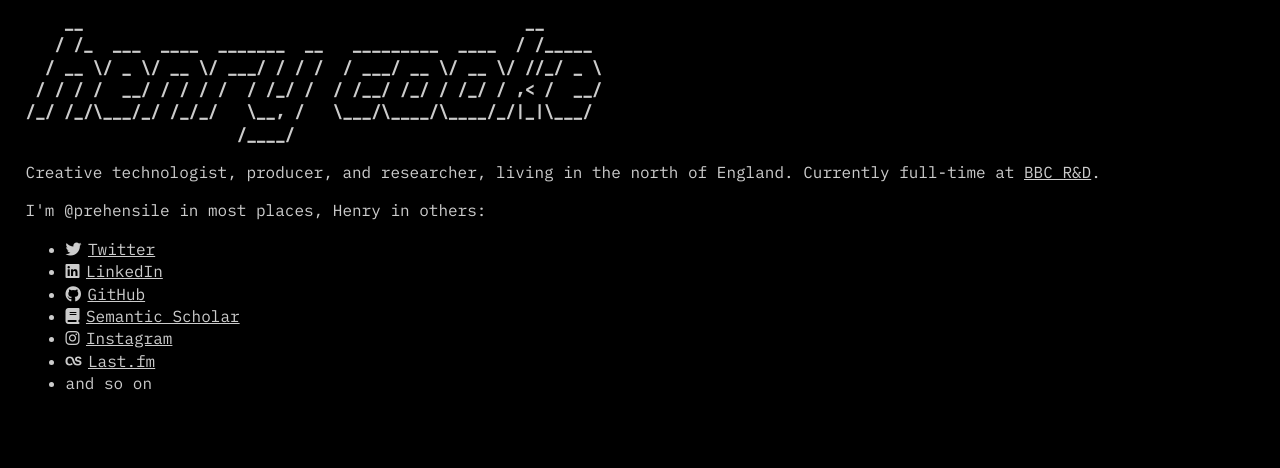
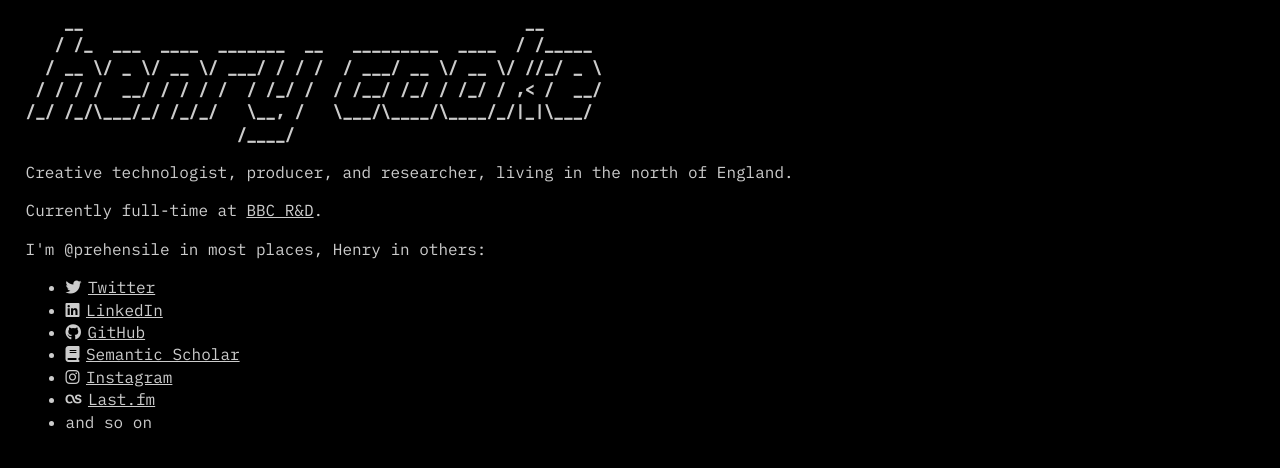
Before and after one commit to prehensile/prehensile.github.io, a Jekyll site: the page index.html, which Jekyll copies as it is, in a window 1280 px wide. Shown: the top 468 px of the page. Built offline with Jekyll 4.4.1, drawn with Linux system fonts in a browser that asks for light colours; nearby versions of some CDN libraries.

Commit message:
moar para breaks

```diff
--- a/index.html
+++ b/index.html
@@ -37,7 +37,10 @@
     </h1>
 
     <p>
-        Creative technologist, producer, and researcher, living in the north of England. Currently full-time at <a href="https://bbc.co.uk/rd">BBC R&D</a>.
+        Creative technologist, producer, and researcher, living in the north of England.
+    </p>
+    <p>
+       Currently full-time at <a href="https://bbc.co.uk/rd">BBC R&D</a>.
     </p>
     <p> I'm @prehensile in most places, Henry in others:
         <ul>
```
